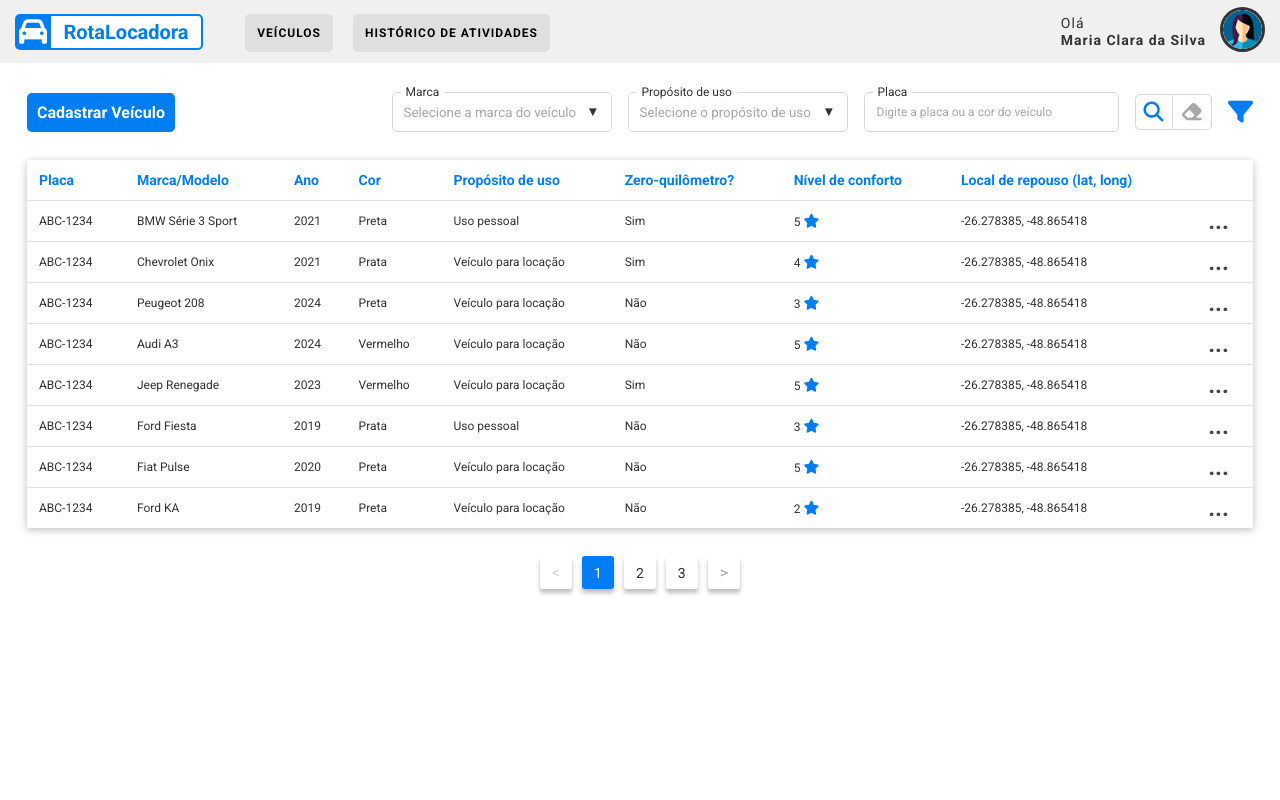
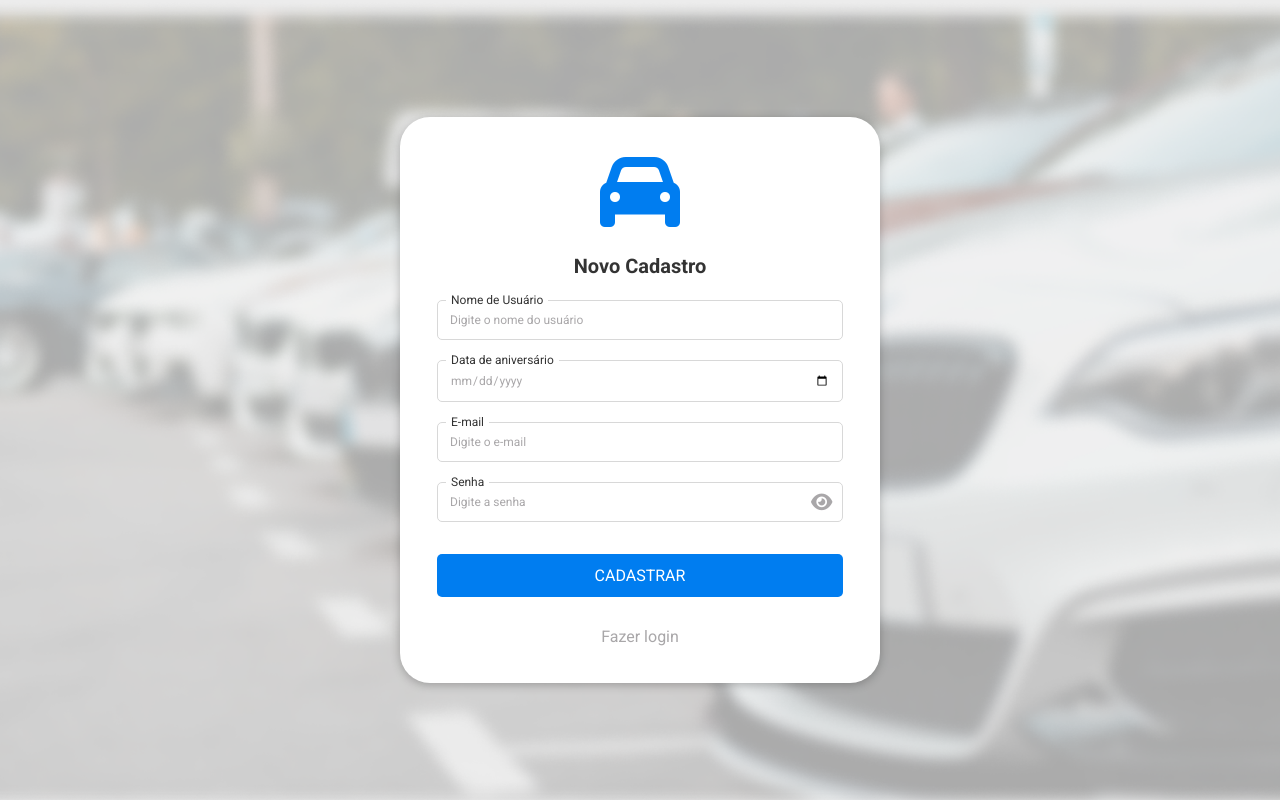
Before and after one commit to Giov4ne/rota-locadora, a Vue app: page / in a window 1280 px wide. Built offline with nearby package versions, Linux system fonts and the light colour scheme.

Commit message:
editing date input

```diff
--- a/src/App.vue
+++ b/src/App.vue
@@ -1,16 +1,16 @@
 <template>
   <!-- <LoginForm></LoginForm> -->
-  <!-- <SigninForm></SigninForm> -->
-   <HomePage></HomePage>
+  <SigninForm></SigninForm>
+  <!-- <HomePage></HomePage> -->
   <!-- <ActivityHistory></ActivityHistory> -->
 </template>
 
 <script>
 /* import ActivityHistory from './components/ActivityHistory.vue'; */
 
-import HomePage from './components/HomePage.vue';
+/* import HomePage from './components/HomePage.vue'; */
 
-/* import SigninForm from './components/SigninForm.vue'; */
+import SigninForm from './components/SigninForm.vue';
 
 /* import LoginForm from './components/LoginForm.vue'; */
 
@@ -18,8 +18,8 @@ export default {
   name: 'App',
   components: {
     /* LoginForm */
-    /* SigninForm */
-    HomePage
+    SigninForm
+    /* HomePage */
     /* ActivityHistory */
   }
 }
@@ -115,6 +115,10 @@ export default {
     }
   }
 
+  input[type="date"]{
+    color: #A9A7A9;
+  }
+
   .password-input{
     display: flex;
     justify-content: space-between;
--- a/src/components/SigninForm.vue
+++ b/src/components/SigninForm.vue
@@ -9,7 +9,7 @@
             </div>
             <div class="custom-field">
                 <label for="birthday">Data de aniversário</label>
-                <input type="text" class="inputs" name="birthday" placeholder="Selecione a data de aniversário">
+                <input type="date" class="inputs" name="birthday" v-model="dateValue" :style="dateColorStyle">
             </div>
             <div class="custom-field">
                 <label for="email">E-mail</label>
@@ -31,7 +31,19 @@
 
 <script>
     export default{
-        name: 'SigninForm'
+        name: 'SigninForm',
+        data(){
+            return{
+                dateValue: ''
+            }
+        },
+        computed:{
+            dateColorStyle() {
+                return {
+                    color: this.dateValue ? "#333" : "#A9A7A9"
+                };
+            }
+        }
     }
 </script>
 
```
